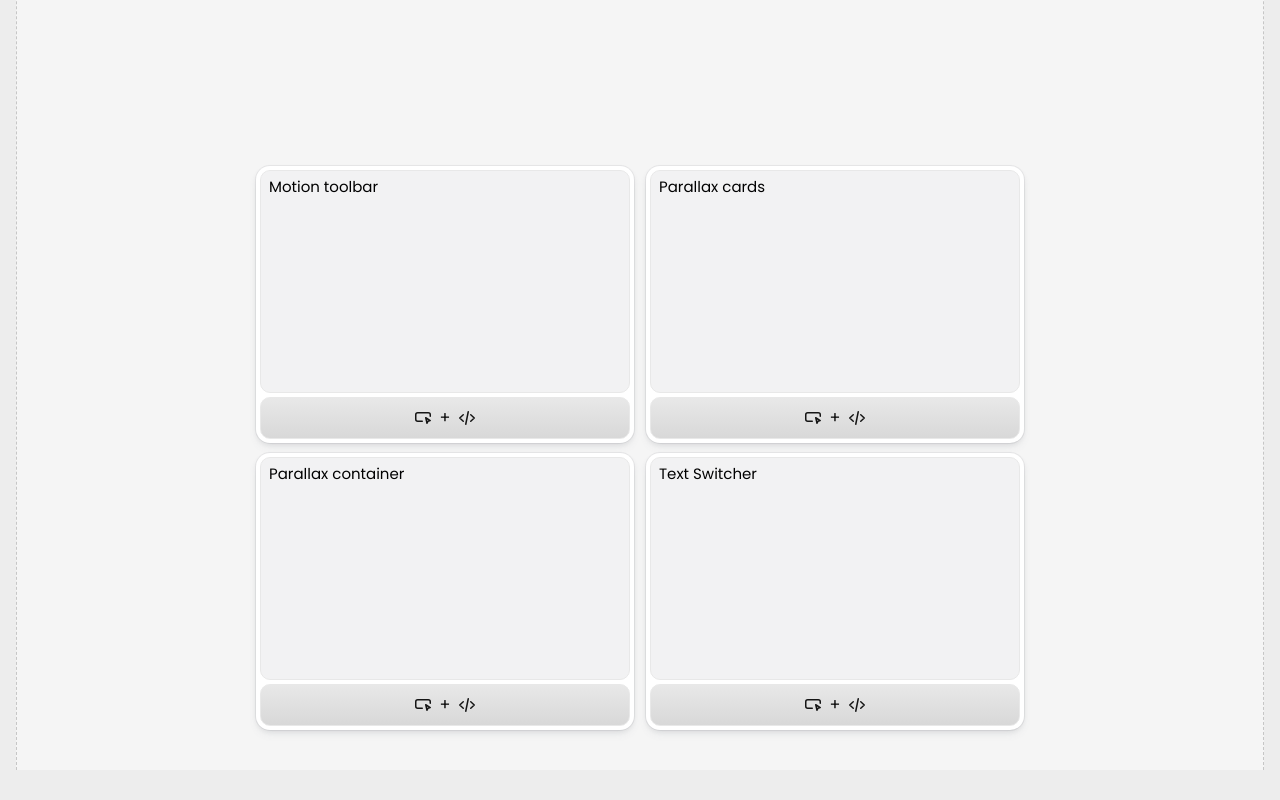
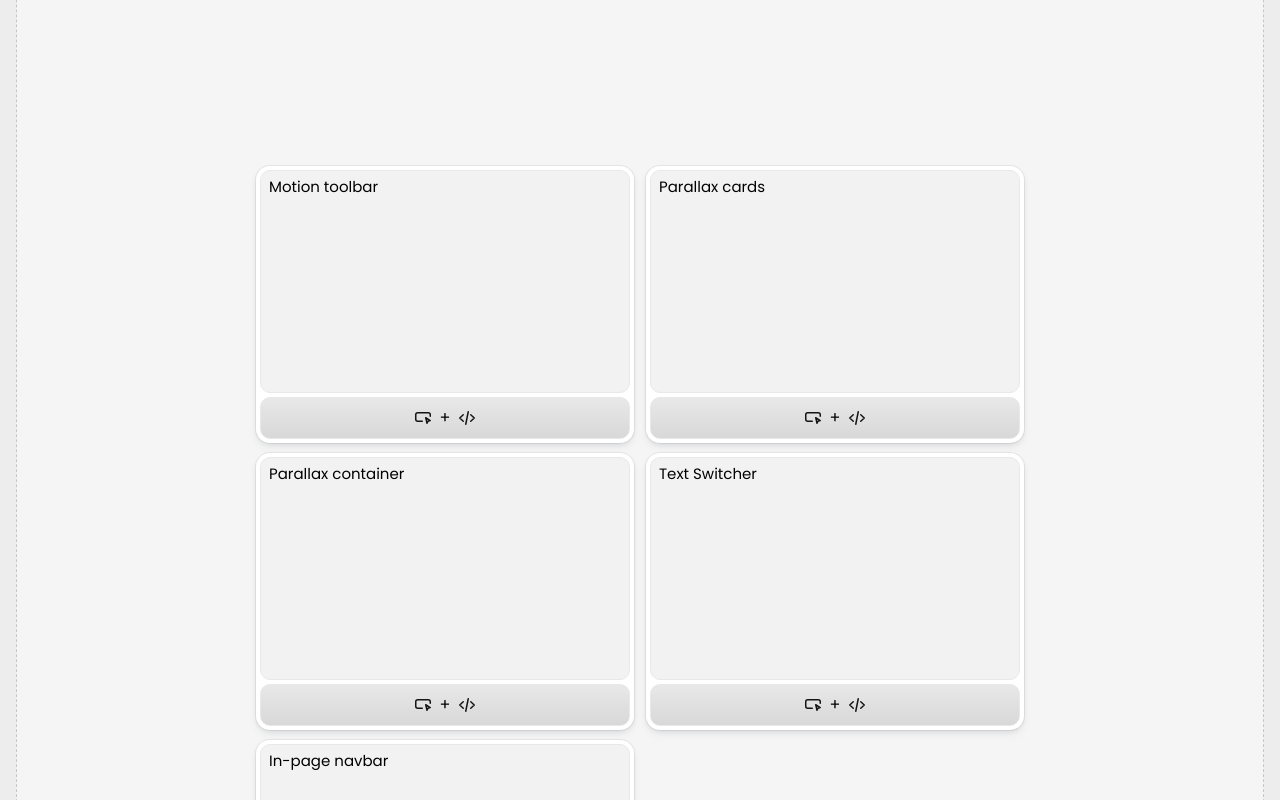
Before and after one commit to YashwantOstwal/UI-lib, a Next.js app: page / in a window 1280 px wide. Shown: the part 1340-2140 px from the top of the page. Before the commit the page ends 2110 px from the top, so only its background shows below. Built offline with nearby package versions, Linux system fonts and the light colour scheme.

Commit message:
fixing in-page-navbar

```diff
--- a/app/page.tsx
+++ b/app/page.tsx
@@ -80,7 +80,7 @@ export default function Page() {
             href: "/components/parallax-container",
           },
           { name: "Text Switcher", href: "/components/text-switcher" },
-          // { name: "In-page navbar", href: "/components/in-page-navbar" },
+          { name: "In-page navbar", href: "/components/in-page-navbar" },
         ].map((props) => (
           <Card key={props.href} {...props} />
         ))}
```
